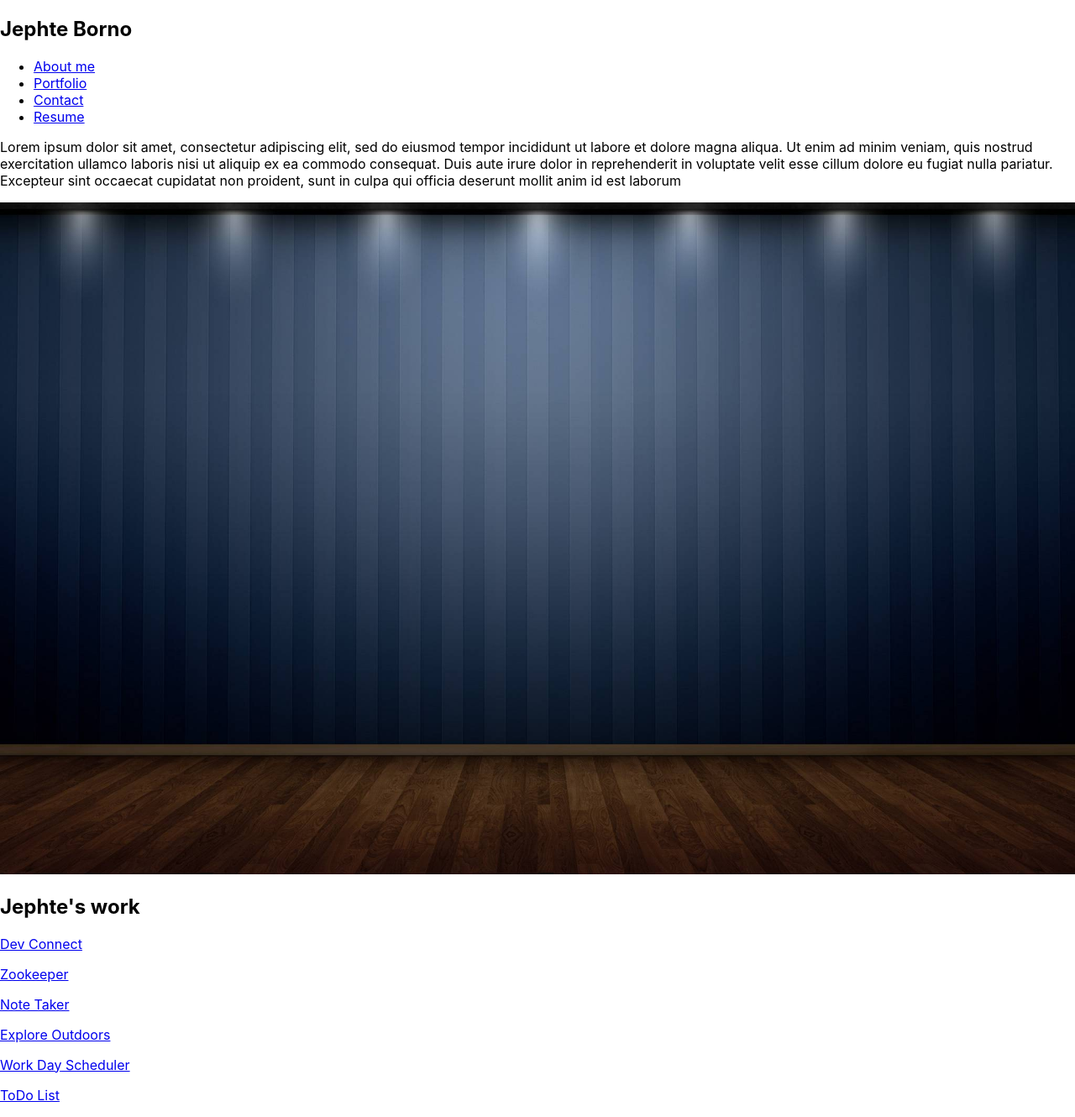
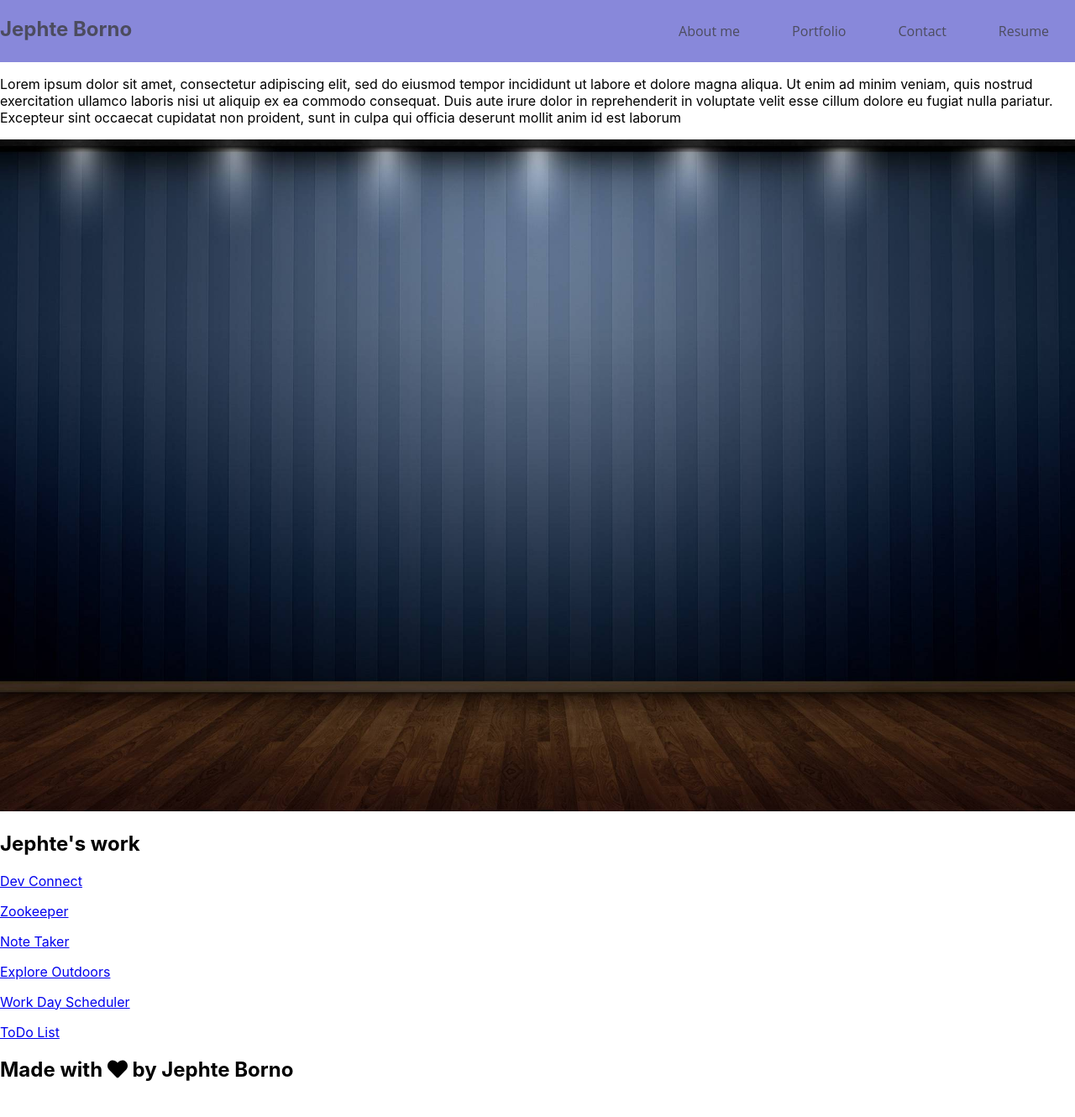
Before and after one commit to jephtebb/React-Portfolio, a React (Create React App) app: page / in a window 1280 px wide. Shown: the whole page at 84% size. After the commit the page ends 1308 px from the top, so only its background shows below. Built offline with nearby package versions, Linux system fonts and the light colour scheme.

Commit message:
added footer and style the nav

```diff
--- a/package.json
+++ b/package.json
@@ -3,12 +3,16 @@
   "version": "0.1.0",
   "private": true,
   "dependencies": {
+    "@fortawesome/fontawesome-svg-core": "^1.2.35",
+    "@fortawesome/free-solid-svg-icons": "^5.15.3",
+    "@fortawesome/react-fontawesome": "^0.1.14",
     "@testing-library/jest-dom": "^5.11.9",
     "@testing-library/react": "^11.2.5",
     "@testing-library/user-event": "^12.8.3",
     "react": "^17.0.1",
     "react-dom": "^17.0.1",
     "react-scripts": "4.0.3",
+    "styled-components": "^5.2.3",
     "web-vitals": "^1.1.1"
   },
   "scripts": {
--- a/public/index.html
+++ b/public/index.html
@@ -24,7 +24,7 @@
       work correctly both with client-side routing and a non-root public URL.
       Learn how to configure a non-root public URL by running `npm run build`.
     -->
-    <title>React App</title>
+    <title>My React Portfolio</title>
   </head>
   <body>
     <noscript>You need to enable JavaScript to run this app.</noscript>
--- a/src/App.js
+++ b/src/App.js
@@ -1,7 +1,9 @@
 import React from 'react';
+
 import Nav from './components/Navigation';
 import About from './components/About';
 import Portfolio from './components/Project';
+import Footer from './components/Footer';
 
 function App() {
   return (
@@ -10,6 +12,8 @@ function App() {
       <main>
         <About></About>
         <Portfolio></Portfolio>
+        <Footer></Footer>
+
       </main>
     </div>
   );
--- a/src/components/Footer/index.js
+++ b/src/components/Footer/index.js
@@ -1,11 +1,33 @@
 import React from 'react';
+import ReactDOM from 'react-dom';
+import { FontAwesomeIcon } from '@fortawesome/react-fontawesome';
+import { faHeart } from '@fortawesome/free-solid-svg-icons';
 
 
+
+const Love = <FontAwesomeIcon icon={faHeart} />
 function Footer() {
 
 
     return (
         <section>
+            <footer>
+                <h1>
+                    Made with {Love} by Jephte Borno
+                </h1>
+                <div className="social">
+                    <div className="facebook"></div>
+                    <div className="twitter"></div>
+                    <div className="lindin"></div>
+                </div>
+
+            </footer>
+
+
+
+
+
+
 
         </section>
 
--- a/src/components/Navigation/index.js
+++ b/src/components/Navigation/index.js
@@ -1,12 +1,15 @@
 import React from "react";
+import '../styles.css'
 
 function Navigation() {
   return (
-    <header>
-      <h2>
+    <header className="nav-header">
+       <h2>
         Jephte Borno
-      </h2>
+        </h2>
+
       <nav className="nav-bar">
+
         <ul className="ulist">
           <li className="mx-2">
             <a href="#about">About me</a>
--- a/src/components/Project/index.js
+++ b/src/components/Project/index.js
@@ -1,10 +1,11 @@
 import React from 'react';
+import styled from 'styled-components';
 
 
 function Project() {
     return(
-        <section>
-                <div className="my-work">
+        <StyledProject id = "project">
+                <div className="myWork">
                     <h2 className="my-works-title">Jephte's work</h2>
                 </div>
                 <div className="all-work">
@@ -42,7 +43,19 @@ function Project() {
                     </div>
                 </div>
 
-        </section>
+        </StyledProject>
     )
 }
+
+const StyledProject = styled.section`
+.myWork{
+    align-items:center;
+}
+
+
+
+
+`
+
+
 export default Project
--- /dev/null
+++ b/src/components/styles.css
@@ -0,0 +1,42 @@
+
+
+
+.nav-header{
+    display: flex;
+    justify-content: space-between;
+    background-color: rgb(136, 136, 218);
+}
+header h2 {
+
+    color:rgb(76, 76, 95);
+}
+nav {
+    padding-left: 0;
+    margin-bottom: 0;
+    list-style: none;
+    float:right;
+}
+ul li a{
+    text-decoration: none;
+    color:rgb(76, 76, 95);
+}
+
+nav  li {
+    position:relative;
+    display:inline-block;
+    list-style-type: none;
+    font-family: "Open Sans", "Droid Sans", Helvetica, Arial, sans-serif;
+    color: #222;
+    padding:0 1rem;
+
+}
+nav li > a {
+    position: relative;
+    display: block;
+    padding: 10px 15px;
+}
+nav > li > a:hover,
+nav > li > a:focus {
+    text-decoration: none;
+    background-color: #eee;
+}
```
Also changed, not shown: 1 other file (tests, documents, lock files or other folders).
